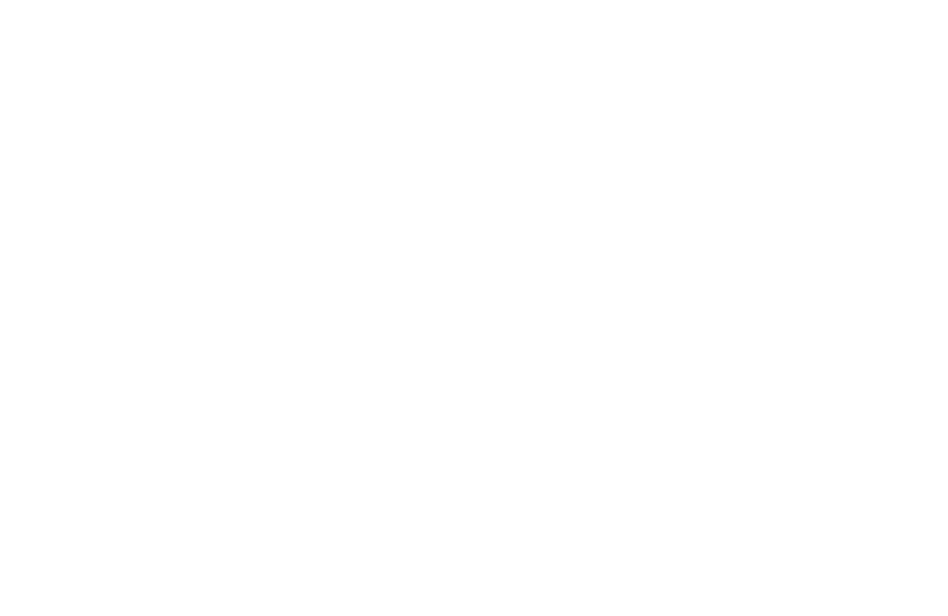
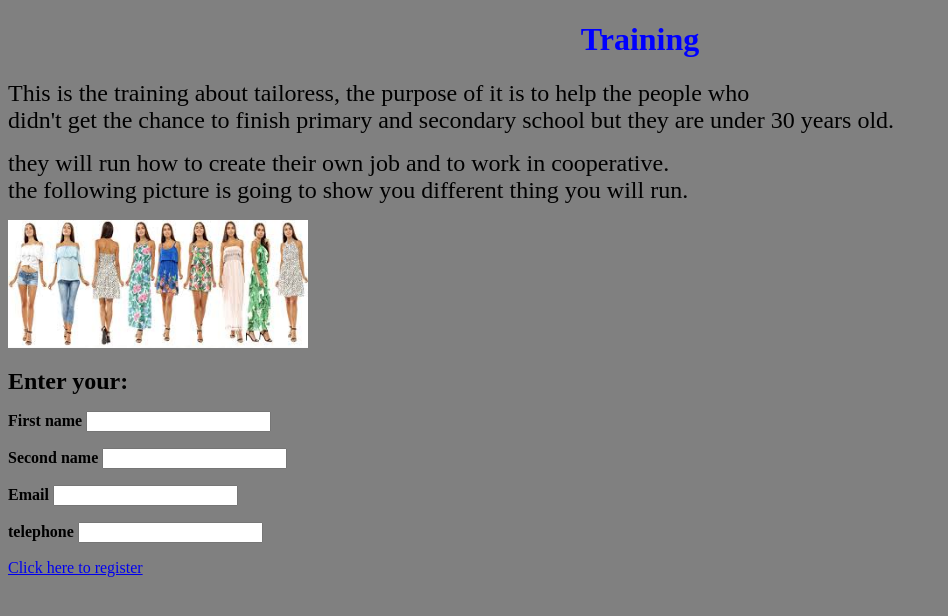
Before and after one commit to Mugeni-yvonne/Mugeni-yvonne.github.io, a plain HTML site: page index.html in a window 1280 px wide. Shown: the whole page, without its empty margins (0-948 px from the left). Drawn offline with Linux system fonts and the light colour scheme.

Commit message:
thi is my project

```diff
--- a/index.html
+++ b/index.html
@@ -1 +1,23 @@
-<DOCTYPE.HTML>
+<!DOCTYPE html>
+<html lang="eng">
+<title>training</title>
+<head> <h1 style="text-align:center;color:blue;">Training</h1>
+
+</head>
+<body style="background-color:grey;">
+<p><font size="5">This is the training about tailoress, the purpose of it is to help the people who<br>
+didn't get the chance to finish primary and secondary school but they are under 30 years old.</font></p>
+ <p><font size="5">they will run how to create their own job and to work in cooperative.<br> the following picture is going to show you different thing you will run.</font></p>
+
+<img src ="images.jpg" alt="my images" width="300">
+
+<form>
+ <p><font size="5"><strong>Enter your:</strong></font></p>
+<p><strong>First name <input type="text"placeholder"first name" name="n1"></strong></p>
+<p><strong>Second name <input type="text"placeholder"first name" name="n1"></strong></p>
+<p><strong>Email <input type="text"placeholder"first name" name="n1"></strong></p>
+<p><strong>telephone <input type="text"placeholder"phone number" name="n1"></strong></p>
+<a href="duse.html">Click here to register</a>
+
+</body>
+</html>
```
